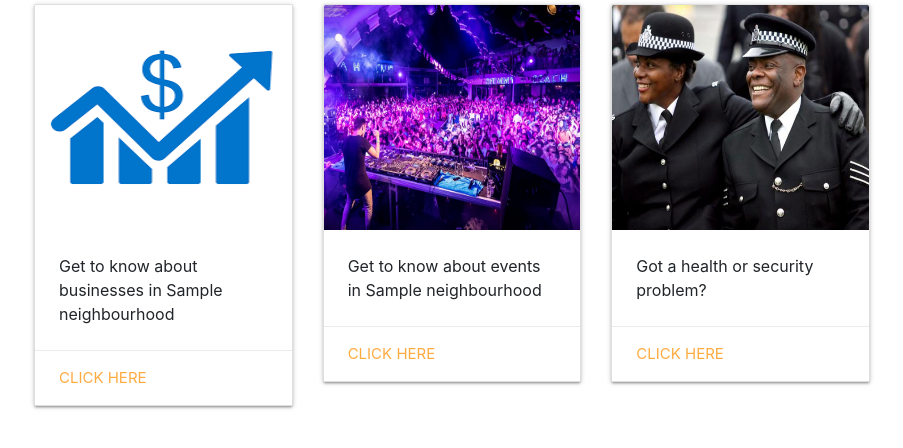
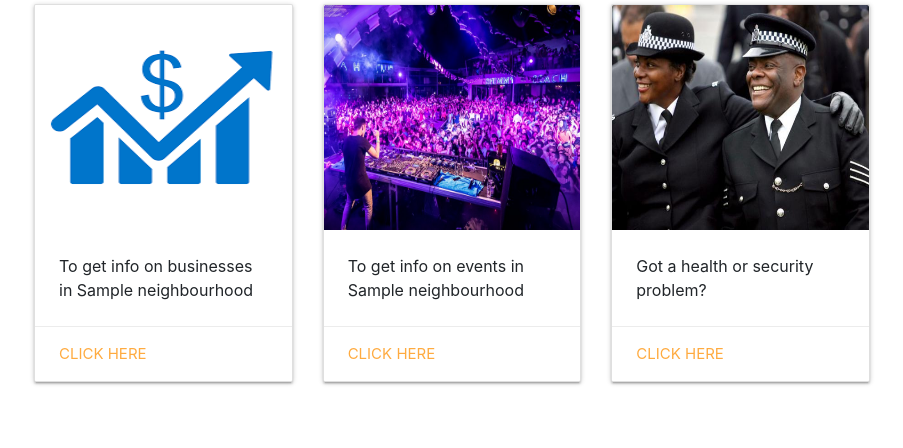
Before and after one commit to duncan-chege/myhood, a Django app: page /home/1 in a window 1280 px wide. Shown: the part 91-539 px from the top of the page, without its empty margins (188-1091 px from the left). Run offline with Django 3.2, Linux system fonts and the light colour scheme; tables that the repository leaves empty hold one stand-in row (values such as "Sample post"); some libraries are stand-ins or nearby versions.

Commit message:
change image card  info

```diff
--- a/block/templates/home.html
+++ b/block/templates/home.html
@@ -20,7 +20,7 @@
                     <img src="/static/images/business.png">
                 </div>
                 <div class="card-content">
-                    <p class="info">Get to know about businesses in {{hood.hood_name}}</p>
+                    <p class="info">To get info on businesses in {{hood.hood_name}}</p>
                 </div>
                 <div class="card-action">
                     <a href="#">Click here</a>
@@ -35,7 +35,7 @@
                     <img src="/static/images/events.jpg">
                 </div>
                 <div class="card-content">
-                    <p class="info">Get to know about events in {{hood.hood_name}}</p>
+                    <p class="info">To get info on events in {{hood.hood_name}}</p>
                 </div>
                 <div class="card-action">
                     <a href="#">Click here</a>
```
